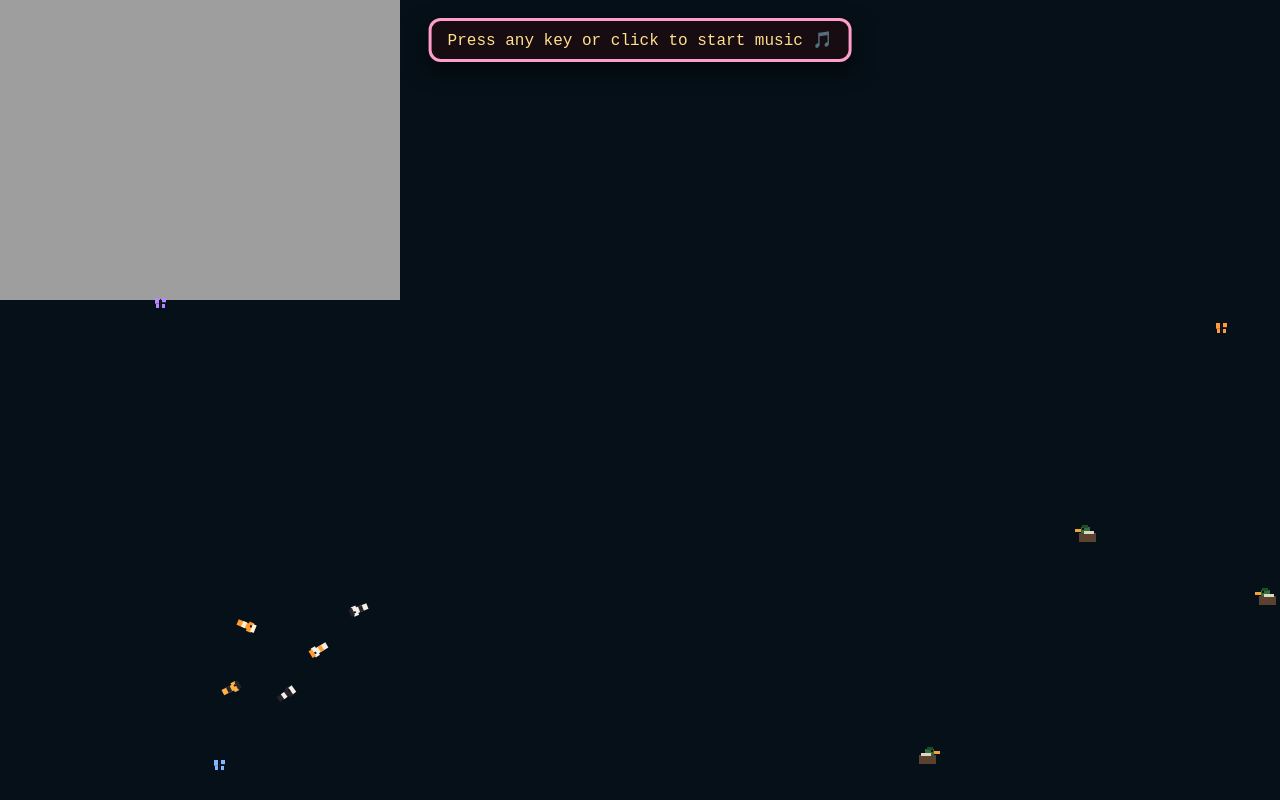
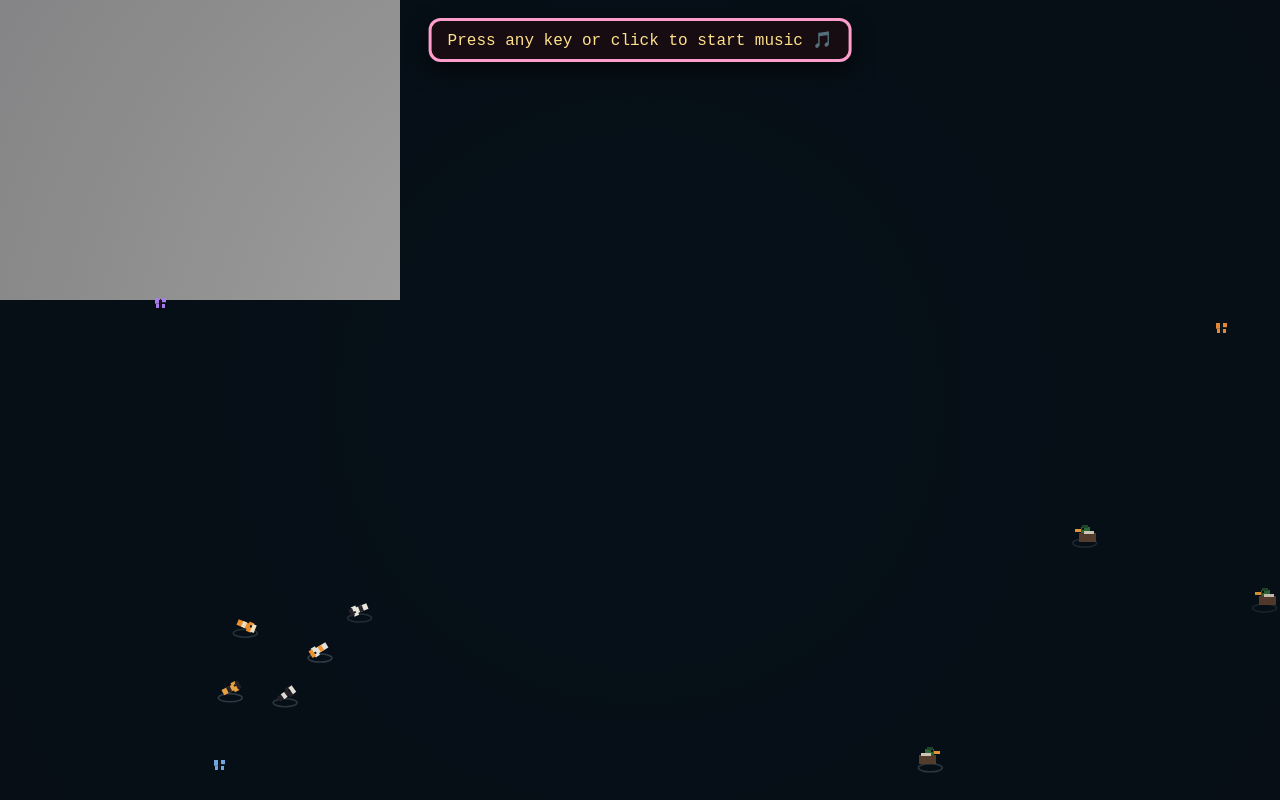
Before and after one commit to AshtonFarmer/OneYearAnniversary, a plain HTML site: page cherry-lake.html in a window 1280 px wide. Drawn offline with Linux system fonts and the light colour scheme.

Commit message:
Load cherry lake polish pass

```diff
--- a/cherry-lake.html
+++ b/cherry-lake.html
@@ -52,5 +52,6 @@
   <script src="js/cherry-lake-ambient.js"></script>
   <script src="js/cherry-lake-koi.js"></script>
   <script src="js/cherry-lake-date-activities.js"></script>
+  <script src="js/cherry-lake-polish.js"></script>
 </body>
 </html>
```
